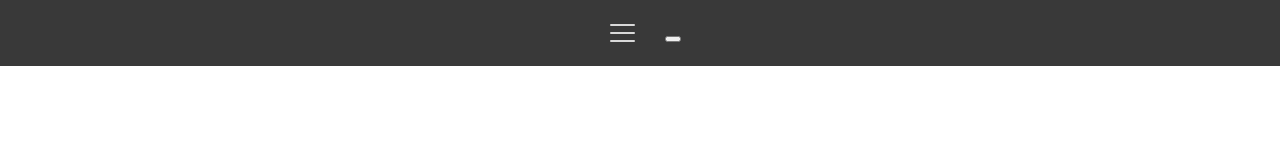
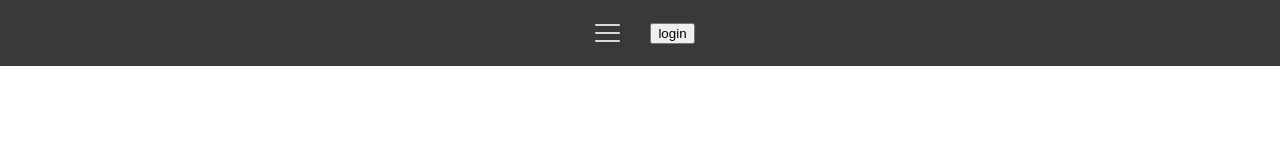
Before and after one commit to j-mcQueen/tasklister, a JavaScript app: page / in a window 1280 px wide. Shown: the top 160 px of the page. Built offline with nearby package versions, Linux system fonts and the light colour scheme; the HTML template or start-up script is replaced by a standard one.

Commit message:
Set attributes, text on cntr & btn

```diff
--- a/src/components/header/Login.js
+++ b/src/components/header/Login.js
@@ -1,8 +1,11 @@
 export default function Login() {
     return (
-        <div>
-            <button>
-
+        <div id="log">
+            <button
+                type="button"
+                id="login"
+            >
+                login
             </button>
         </div>
     )
```
